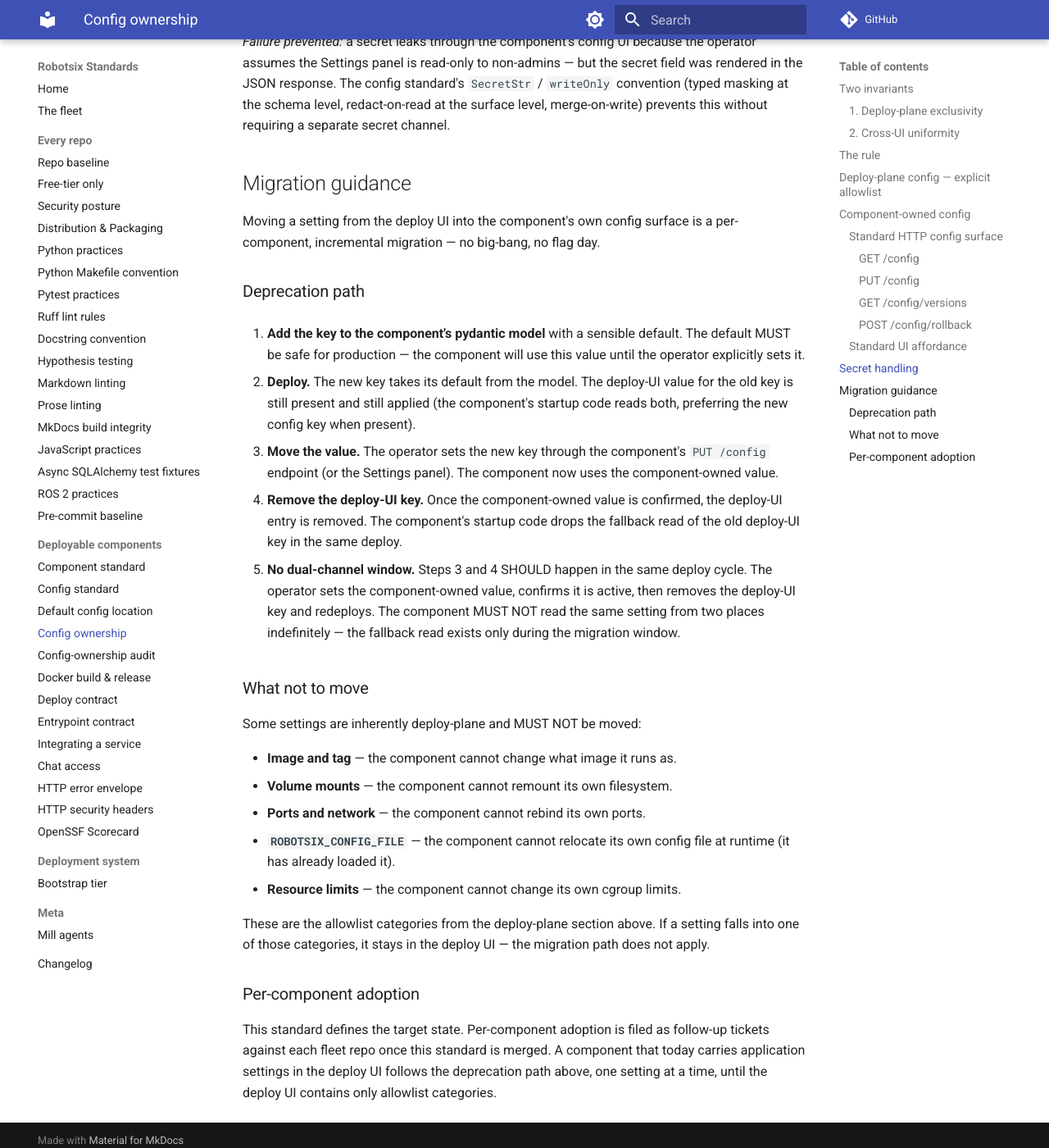
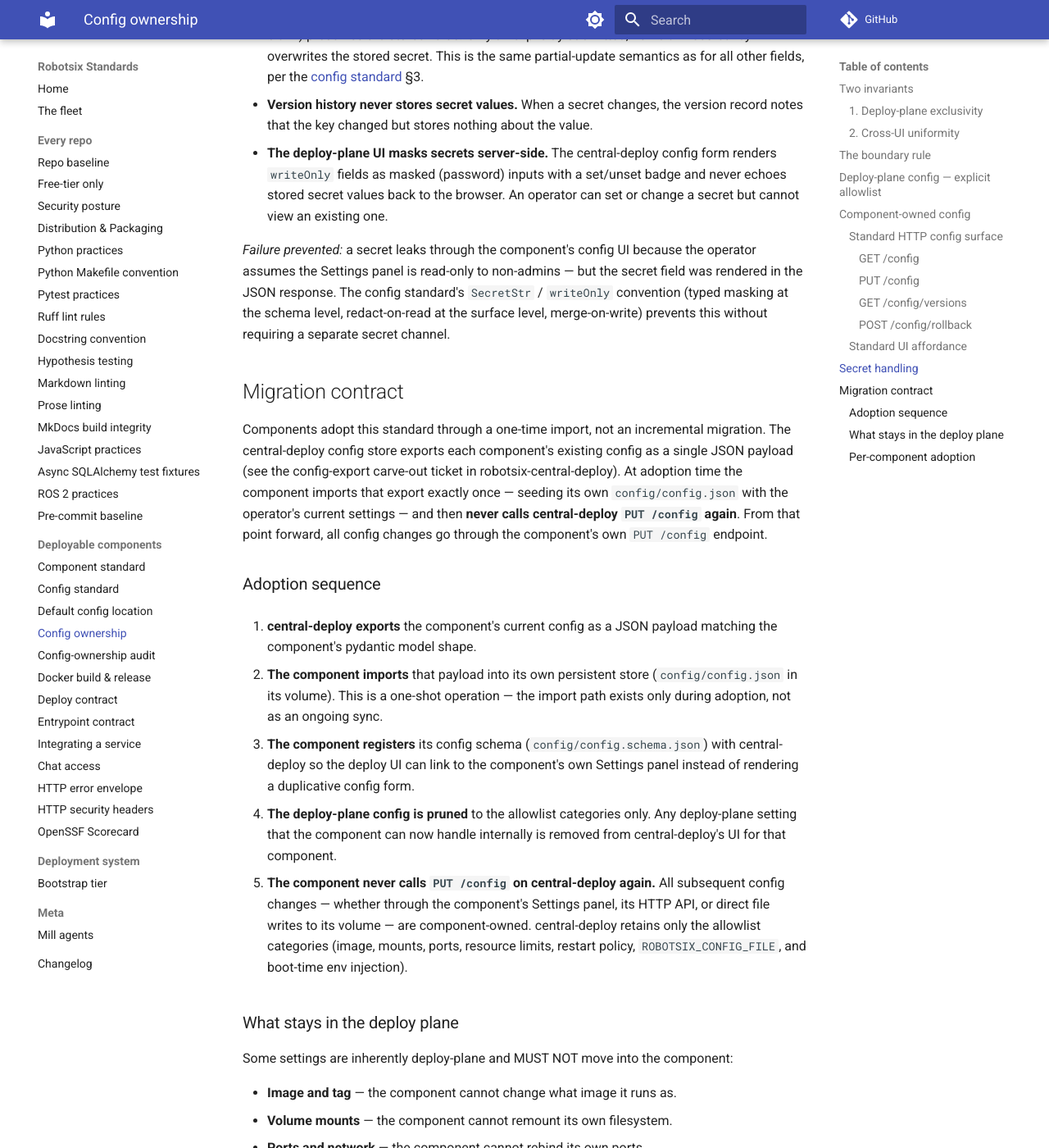
Before and after one commit to damien-robotsix/robotsix-standards, an MkDocs documentation site: the page built from docs/config-ownership.md, in a window 1280 px wide and 1400 px high, scrolled down 6226 px. Shown: the whole window at 82% size. Built offline with MkDocs 1.6.1 and Material for MkDocs 9.7.7, drawn with Linux system fonts in a browser that asks for light colours; comment, search, counter and statistics services are not loaded; some of the changed text lies outside the part shown.

Commit message:
mill: Standard: per-component settings ownership (config migrates out of central-deploy) (20260730T142307Z-standard-per-component-settings-ownershi-c650) (#149)
Co-authored-by: robotsix-mill <mill@robotsix.local>

```diff
--- /dev/null
+++ b/changelog.d/20260730T142307Z-standard-per-component-settings-ownershi-c650.misc.md
@@ -0,0 +1 @@
+Standard: per-component settings ownership (config migrates out of central-deploy)
--- a/docs/config-ownership-audit.md
+++ b/docs/config-ownership-audit.md
@@ -55,13 +55,10 @@ and are not subject to the deploy-plane config boundary. Listed for completeness
 
 ## Migration path
 
-Violating components follow the [migration guidance](config-ownership.md#migration-guidance)
-in config-ownership.md:
-
-1. Add the migrated key to the component's pydantic model with a safe default.
-2. Deploy — the new key takes its default; old deploy-plane key still present.
-3. Operator sets the new key through `PUT /config` (or the Settings panel).
-4. Remove the deploy-plane key and drop the fallback read in the same deploy cycle.
+Violating components follow the [migration contract](config-ownership.md#migration-contract)
+in config-ownership.md: import existing config from central-deploy's config
+export exactly once at adoption time, seed `config/config.json`, then never
+call central-deploy `PUT /config` again.
 
 The `command:` overrides in auto-mail and cost-monitor are a special case:
 the entrypoint itself should bind to `0.0.0.0:$PORT` where `$PORT` is read from
--- a/docs/config-ownership.md
+++ b/docs/config-ownership.md
@@ -36,16 +36,16 @@ carry a setting outside the [deploy-plane allowlist](#deploy-plane-allowlist).
 The [standard HTTP config surface](#standard-http-config-surface) is the
 single integration point that makes this uniformity possible.
 
-## The rule
+## The boundary rule
 
-One question decides:
+Central-deploy retains ONLY lifecycle operations (start, stop, deploy,
+restart, health checks, log access, disk management) and Docker-boundary
+config that cannot be handled inside a running container — volume mounts,
+port mappings, image references, and boot-time environment injection
+(including boot-time secrets). Everything else belongs to the component.
 
-**Can the service apply this setting at runtime from its own config file?**
-
-If yes, it does **NOT** belong in the deploy UI. It belongs in the
-component's own `config/config.json` and MUST be exposed through the
-component's standard HTTP config surface. The deploy plane is for
-instantiation and wiring — nothing else.
+**Rule of thumb:** if changing it requires a container recreate, it belongs
+to deploy; otherwise it belongs to the component.
 
 *Failure prevented:* an operator changes a feature-flag value in the deploy
 UI, redeploys the container, and waits for the restart cycle when the
@@ -247,18 +247,29 @@ the full HTTP surface (`GET /config`, `PUT /config`, `GET /config/versions`,
 
 ## Secret handling
 
-Secrets (API keys, tokens, passwords, credentials of any kind) follow the
-**one-file secret convention** defined in the [config standard](config-standard.md) §3.
-The config standard is the authoritative source for secret handling; this
-section summarises the rules as they affect the component's HTTP surface and
-the deploy-plane UI.
+Secrets fall into two categories with different owners:
 
-- **Secrets live in `config/config.json`.** Secret fields are declared with
-  `pydantic.SecretStr` in the component's config model. They are stored in
-  the same single JSON config file as ordinary settings — no separate
-  secrets file, no `EnvStore` or env-var injection for first-party component
-  secrets. (Third-party images — databases, proxies — receive secrets
-  through the deploy plane's `EnvStore` slots per the
+- **Non-boot secrets** (runtime secrets the component needs after startup —
+  API keys for external services, tokens, internal credentials) are stored
+  and masked by the component itself. They live in the component's own
+  `config/config.json` and are never injected at boot time.
+- **Boot-time secrets** (secrets that must be present before the component
+  starts — database credentials for a third-party database image, Docker
+  socket-proxy credentials) remain with the deploy plane. The deploy plane
+  injects these through `environment:` slots in the compose file; the
+  component never sees or stores them.
+
+The **one-file secret convention** for non-boot secrets is defined in the
+[config standard](config-standard.md) §3. The config standard is the
+authoritative source for secret handling; this section summarises the rules
+as they affect the component's HTTP surface and the deploy-plane UI.
+
+- **Non-boot secrets live in `config/config.json`.** Secret fields are
+  declared with `pydantic.SecretStr` in the component's config model. They
+  are stored in the same single JSON config file as ordinary settings — no
+  separate secrets file, no `EnvStore` or env-var injection for first-party
+  component secrets. (Third-party images — databases, proxies — receive
+  secrets through the deploy plane's `EnvStore` slots per the
   [config standard](config-standard.md) §5; that is the only exception to
   the one-file rule.)
 - **`GET /config` masks all secret fields.** The response shows
@@ -284,38 +295,46 @@ config standard's `SecretStr` / `writeOnly` convention (typed masking at
 the schema level, redact-on-read at the surface level, merge-on-write)
 prevents this without requiring a separate secret channel.
 
-## Migration guidance
+## Migration contract
 
-Moving a setting from the deploy UI into the component's own config surface
-is a per-component, incremental migration — no big-bang, no flag day.
+Components adopt this standard through a one-time import, not an incremental
+migration. The central-deploy config store exports each component's existing
+config as a single JSON payload (see the config-export carve-out ticket in
+robotsix-central-deploy). At adoption time the component imports that export
+exactly once — seeding its own `config/config.json` with the operator's
+current settings — and then **never calls central-deploy `PUT /config`
+again**. From that point forward, all config changes go through the
+component's own `PUT /config` endpoint.
 
-### Deprecation path
+### Adoption sequence
 
-1. **Add the key to the component's pydantic model** with a sensible
-   default. The default MUST be safe for production — the component will
-   use this value until the operator explicitly sets it.
+1. **central-deploy exports** the component's current config as a JSON
+   payload matching the component's pydantic model shape.
 
-2. **Deploy.** The new key takes its default from the model. The deploy-UI
-   value for the old key is still present and still applied (the component's
-   startup code reads both, preferring the new config key when present).
+2. **The component imports** that payload into its own persistent store
+   (`config/config.json` in its volume). This is a one-shot operation —
+   the import path exists only during adoption, not as an ongoing sync.
 
-3. **Move the value.** The operator sets the new key through the component's
-   `PUT /config` endpoint (or the Settings panel). The component now uses
-   the component-owned value.
+3. **The component registers** its config schema
+   (`config/config.schema.json`) with central-deploy so the deploy UI can
+   link to the component's own Settings panel instead of rendering a
+   duplicative config form.
 
-4. **Remove the deploy-UI key.** Once the component-owned value is
-   confirmed, the deploy-UI entry is removed. The component's startup code
-   drops the fallback read of the old deploy-UI key in the same deploy.
+4. **The deploy-plane config is pruned** to the allowlist categories only.
+   Any deploy-plane setting that the component can now handle internally is
+   removed from central-deploy's UI for that component.
 
-5. **No dual-channel window.** Steps 3 and 4 SHOULD happen in the same
-   deploy cycle. The operator sets the component-owned value, confirms it is
-   active, then removes the deploy-UI key and redeploys. The component MUST
-   NOT read the same setting from two places indefinitely — the fallback
-   read exists only during the migration window.
+5. **The component never calls `PUT /config` on central-deploy again.**
+   All subsequent config changes — whether through the component's Settings
+   panel, its HTTP API, or direct file writes to its volume — are
+   component-owned. central-deploy retains only the allowlist categories
+   (image, mounts, ports, resource limits, restart policy,
+   `ROBOTSIX_CONFIG_FILE`, and boot-time env injection).
 
-### What not to move
+### What stays in the deploy plane
 
-Some settings are inherently deploy-plane and MUST NOT be moved:
+Some settings are inherently deploy-plane and MUST NOT move into the
+component:
 
 - **Image and tag** — the component cannot change what image it runs as.
 - **Volume mounts** — the component cannot remount its own filesystem.
@@ -323,15 +342,17 @@ Some settings are inherently deploy-plane and MUST NOT be moved:
 - **`ROBOTSIX_CONFIG_FILE`** — the component cannot relocate its own config
   file at runtime (it has already loaded it).
 - **Resource limits** — the component cannot change its own cgroup limits.
+- **Boot-time environment injection** — secrets or wiring that must be
+  present before the component starts (e.g. `DOCKER_HOST` for a
+  socket-proxy sibling, database credentials for a third-party image).
 
 These are the allowlist categories from the deploy-plane section above. If a
-setting falls into one of those categories, it stays in the deploy UI — the
-migration path does not apply.
+setting falls into one of those categories, it stays in the deploy plane —
+the migration contract does not apply to it.
 
 ### Per-component adoption
 
 This standard defines the target state. Per-component adoption is filed as
-follow-up tickets against each fleet repo once this standard is merged. A
-component that today carries application settings in the deploy UI follows
-the deprecation path above, one setting at a time, until the deploy UI
-contains only allowlist categories.
+follow-up tickets against each fleet repo once this standard is merged. Each
+component follows the adoption sequence above: one import, then never back.
+There is no incremental dual-channel window — the cutover is clean.
```
Also changed, not shown: CHANGELOG.md (+1 -0 lines).
